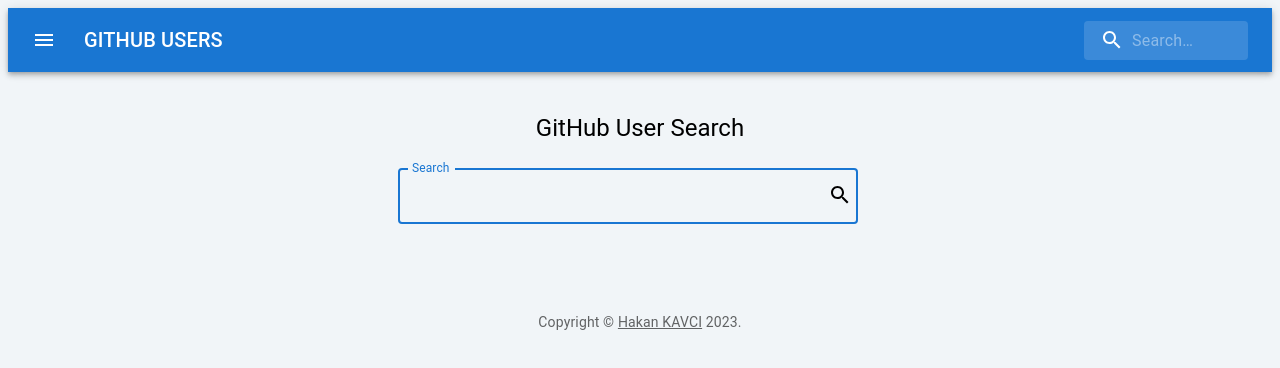
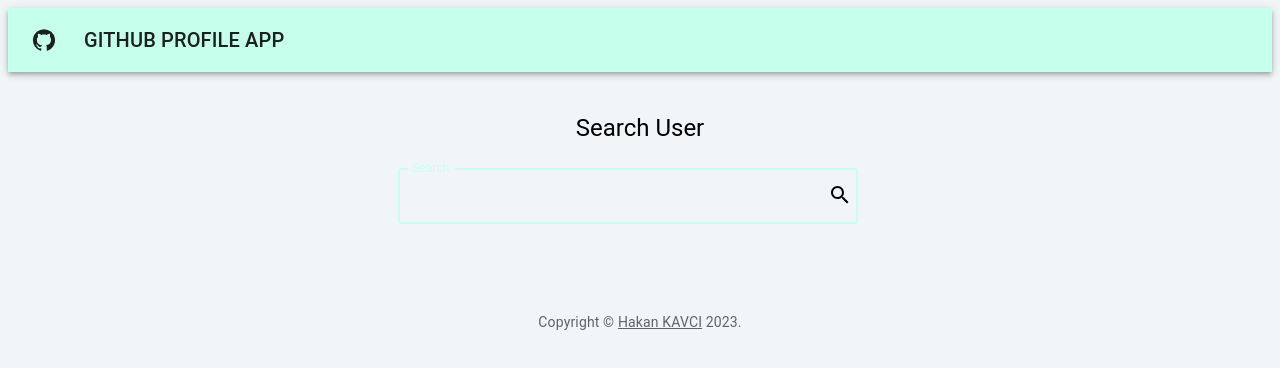
Before and after one commit to HKavci/Github-Users-App, a React (Create React App) app: page / in a window 1280 px wide. Shown: the top 368 px of the page. Built offline with nearby package versions, Linux system fonts and the light colour scheme.

Commit message:
navbar changed

```diff
--- a/src/App.js
+++ b/src/App.js
@@ -1,12 +1,22 @@
-import { BrowserRouter } from 'react-router-dom';
-import './App.css';
-import AppRouter from './router/AppRouter';
+import { BrowserRouter } from "react-router-dom";
+import "./App.css";
+import AppRouter from "./router/AppRouter";
+import { ThemeProvider, createTheme } from "@mui/material/styles";
 
 function App() {
+  const theme = createTheme({
+    palette: {
+      primary: {
+        main: "#C7FFED",
+      },
+    },
+  });
   return (
-    <BrowserRouter>
-      <AppRouter />
-    </BrowserRouter>
+    <ThemeProvider theme={theme}>
+      <BrowserRouter>
+        <AppRouter />
+      </BrowserRouter>
+    </ThemeProvider>
   );
 }
 
--- a/src/components/Navbar.jsx
+++ b/src/components/Navbar.jsx
@@ -1,56 +1,14 @@
-import { styled, alpha } from '@mui/material/styles';
-import AppBar from '@mui/material/AppBar';
-import Box from '@mui/material/Box';
-import Toolbar from '@mui/material/Toolbar';
-import IconButton from '@mui/material/IconButton';
-import Typography from '@mui/material/Typography';
-import InputBase from '@mui/material/InputBase';
-import MenuIcon from '@mui/icons-material/Menu';
-import SearchIcon from '@mui/icons-material/Search';
-
-const Search = styled('div')(({ theme }) => ({
-  position: 'relative',
-  borderRadius: theme.shape.borderRadius,
-  backgroundColor: alpha(theme.palette.common.white, 0.15),
-  '&:hover': {
-    backgroundColor: alpha(theme.palette.common.white, 0.25),
-  },
-  marginLeft: 0,
-  width: '100%',
-  [theme.breakpoints.up('sm')]: {
-    marginLeft: theme.spacing(1),
-    width: 'auto',
-  },
-}));
-
-const SearchIconWrapper = styled('div')(({ theme }) => ({
-  padding: theme.spacing(0, 2),
-  height: '100%',
-  position: 'absolute',
-  pointerEvents: 'none',
-  display: 'flex',
-  alignItems: 'center',
-  justifyContent: 'center',
-}));
-
-const StyledInputBase = styled(InputBase)(({ theme }) => ({
-  color: 'inherit',
-  '& .MuiInputBase-input': {
-    padding: theme.spacing(1, 1, 1, 0),
-    // vertical padding + font size from searchIcon
-    paddingLeft: `calc(1em + ${theme.spacing(4)})`,
-    transition: theme.transitions.create('width'),
-    width: '100%',
-    [theme.breakpoints.up('sm')]: {
-      width: '12ch',
-      '&:focus': {
-        width: '20ch',
-      },
-    },
-  },
-}));
+import AppBar from "@mui/material/AppBar";
+import Box from "@mui/material/Box";
+import Toolbar from "@mui/material/Toolbar";
+import Typography from "@mui/material/Typography";
+import Button from "@mui/material/Button";
+import IconButton from "@mui/material/IconButton";
+import { useNavigate } from "react-router-dom";
+import GitHubIcon from "@mui/icons-material/GitHub";
 
 const Navbar = () => {
+  const navigate = useNavigate();
   return (
     <Box sx={{ flexGrow: 1 }}>
       <AppBar position="static">
@@ -59,32 +17,30 @@
             size="large"
             edge="start"
             color="inherit"
-            aria-label="open drawer"
+            aria-label="menu"
             sx={{ mr: 2 }}
           >
-            <MenuIcon />
+            {" "}
+            <GitHubIcon />{" "}
           </IconButton>
           <Typography
             variant="h6"
-            noWrap
             component="div"
-            sx={{ flexGrow: 1, display: { xs: 'none', sm: 'block' } }}
+            sx={{
+              maxWidth: "230px",
+              flexGrow: 1,
+              cursor: "pointer",
+              textAlign: { xs: "center", md: "left" },
+            }}
+            onClick={() => navigate("/")}
           >
-            GITHUB USERS
+            GITHUB PROFILE APP
           </Typography>
-          <Search>
-            <SearchIconWrapper>
-              <SearchIcon />
-            </SearchIconWrapper>
-            <StyledInputBase
-              placeholder="Search…"
-              inputProps={{ 'aria-label': 'search' }}
-            />
-          </Search>
+          {/* <Button color="inherit">Login</Button> */}
         </Toolbar>
       </AppBar>
     </Box>
   );
-}
+};
 
-export default Navbar
+export default Navbar;
--- a/src/components/RepoInfo.jsx
+++ b/src/components/RepoInfo.jsx
@@ -1,8 +1,9 @@
 import { Box, List, Typography } from "@mui/material";
 import { boxStyle, visibilityStyle } from "../styles/globalStyle";
-
+import { useTheme } from "@mui/material/styles";
 
 const RepoInfo = ({ repo, login }) => {
+  const theme = useTheme()
   return (
     <Box sx={boxStyle}>
       <Box display="flex" alignItems="center" justifyContent="space-between">
--- a/src/pages/Details.jsx
+++ b/src/pages/Details.jsx
@@ -63,7 +63,7 @@
           src={userDetails?.avatar_url}
           alt="image"
           width="300px"
-          style={{ borderRadius: "50%", border: "1px solid blue" }}
+          style={{ borderRadius: "50%", border: "1px solid #C7FFED" }}
         />
         <Typography variant="h5" mt={3} textTransform="capitalize">
           <b>{userDetails?.name}</b>
--- a/src/pages/Home.jsx
+++ b/src/pages/Home.jsx
@@ -27,7 +27,7 @@
   return (
     <Container>
       <Typography variant="h5" mt={5} textAlign="center">
-        GitHub User Search
+        Search User
       </Typography>
       <Box sx={{ display: "flex", justifyContent: "center", marginTop: 3 }}>
         <TextField
--- a/src/styles/globalStyle.jsx
+++ b/src/styles/globalStyle.jsx
@@ -1,3 +1,5 @@
+
+
 export const statistics = {
   display: "flex",
   alignItems: "center",
@@ -9,33 +11,32 @@
   padding: 1,
   boxShadow: "rgba(100, 100, 111, 0.2) 0px 7px 29px 0px",
   backgroundColor: "white",
-
 };
 
-export const iconStyle = [
+export const iconStyle =  [
   {
     border: "1px solid black",
     borderRadius: "50%",
     padding: 0.7,
-    backgroundColor: "orange",
-  },
-  {
-    border: "1px solid black",
-    borderRadius: "50%",
-    padding: 0.7,
-    backgroundColor: "blue",
-  },
-  {
-    border: "1px solid black",
-    borderRadius: "50%",
-    padding: 0.7,
-    backgroundColor: "green",
+    backgroundColor: "#C7FFED",
   },
   {
     border: "1px solid black",
     borderRadius: "50%",
     padding: 0.7,
     backgroundColor: "pink",
+  },
+  {
+    border: "1px solid black",
+    borderRadius: "50%",
+    padding: 0.7,
+    backgroundColor: "#89D99D",
+  },
+  {
+    border: "1px solid black",
+    borderRadius: "50%",
+    padding: 0.7,
+    backgroundColor: "#F28585",
   },
 ];
 
@@ -53,8 +54,8 @@
   backgroundColor: "white",
 };
 
-export const visibilityStyle = {
-  backgroundColor: "magenta",
+export const visibilityStyle = (theme) => ({
+  backgroundColor: theme.palette.primary.main,
   border: "1px dotted gray",
   borderRadius: "5px",
   padding: 0.3,
@@ -62,5 +63,5 @@
   display: "block",
   width: "40px",
   mt: 0.5,
-  ml: "15px",
-};
+  ml: "10px",
+});
```
